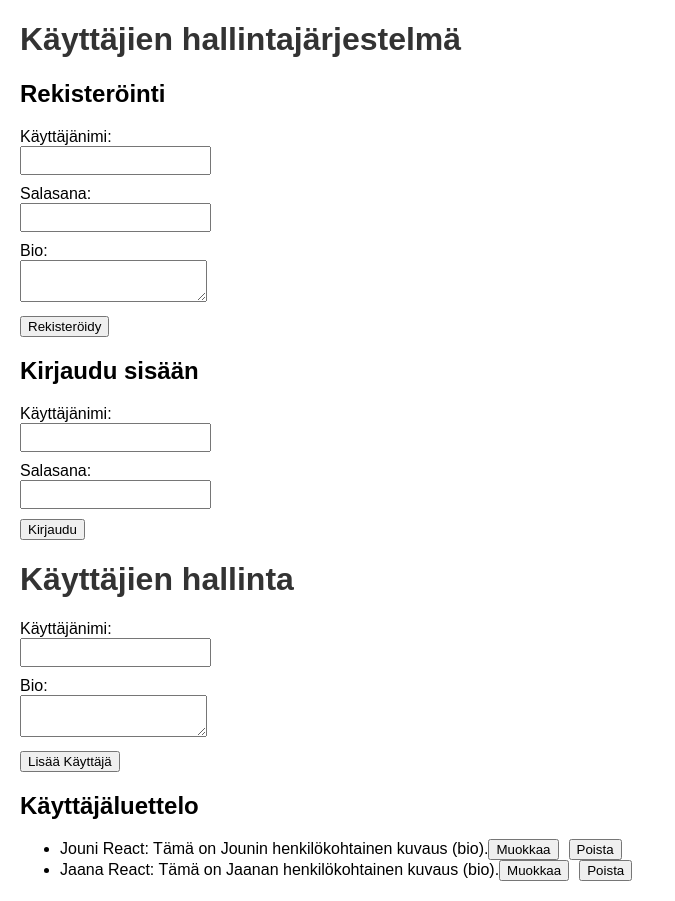
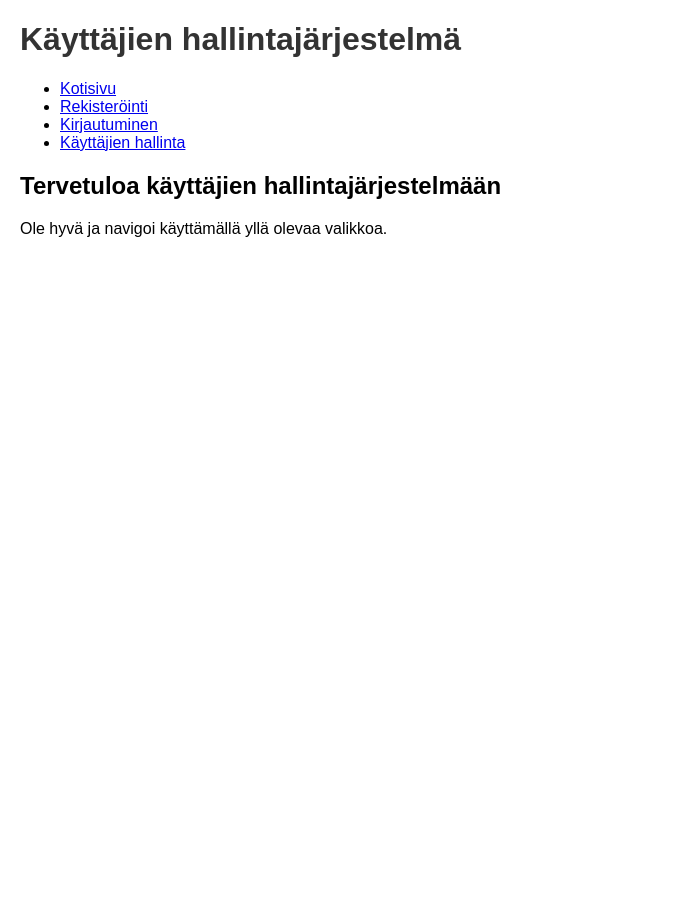
Before and after one commit to EliaSippola/kayttaja-hallinta-sovellus, a React (Create React App) app in the folder frontend/: page / in a window 1280 px wide. Shown: the whole page, without its empty margins (0-675 px from the left). After the commit the page ends 800 px from the top, so only its background shows below. Built offline with nearby package versions, Linux system fonts and the light colour scheme.

Commit message:
Added Router and routes to App.js

```diff
--- a/frontend/package.json
+++ b/frontend/package.json
@@ -8,6 +8,7 @@
     "@testing-library/user-event": "^13.5.0",
     "react": "^18.3.1",
     "react-dom": "^18.3.1",
+    "react-router-dom": "^6.26.1",
     "react-scripts": "5.0.1",
     "web-vitals": "^2.1.4"
   },
--- a/frontend/src/App.js
+++ b/frontend/src/App.js
@@ -1,5 +1,6 @@
 // src/App.js
 import React from 'react';
+import { BrowserRouter as Router, Route, Switch, Link ,Routes} from 'react-router-dom';
 // Tuodaan kaikki komponentit sovellukseen
 import Register from './components/Register';
 import Login from './components/Login';
@@ -9,15 +10,41 @@ import './App.css';
 // App-komponentti on sovelluksen pääkomponentti
 function App() {
     return (
-        <div className="App">
-            <h1>Käyttäjien hallintajärjestelmä</h1>
-{/* Rekisteröintikomponentti */}
-            <Register />
-{/* Kirjautumiskomponentti */}
-            <Login />
-{/* Käyttäjienhallintakomponentti */}
-            <UserManagement />
-        </div>
+        <Router>
+            <div className="App">
+                <h1>Käyttäjien hallintajärjestelmä</h1>
+                {/* Navigointipalkki */}
+                <nav>
+                    <ul>
+                        <li>
+                            <Link to="/">Kotisivu</Link>
+                        </li>
+                        <li>
+                            <Link to="/rekisteröinti">Rekisteröinti</Link>
+                        </li>
+                        <li>
+                            <Link to="/kirjautuminen">Kirjautuminen</Link>
+                        </li>
+                        <li>
+                            <Link to="/käyttäjät">Käyttäjien hallinta</Link>
+                        </li>
+                    </ul>
+                </nav>
+
+                {/* Reititykset */}
+                <Routes>
+                    <Route path="/" element={
+                        <div>
+                            <h2>Tervetuloa käyttäjien hallintajärjestelmään</h2>
+                            <p>Ole hyvä ja navigoi käyttämällä yllä olevaa valikkoa.</p>
+                        </div>
+                    } />
+                    <Route path="/rekisteröinti" element={<Register />} />
+                    <Route path="/kirjautuminen" element={<Login />} />
+                    <Route path="/käyttäjät" element={<UserManagement />} />
+                </Routes>
+            </div>
+        </Router>
     );
 }
 export default App;
```
Also changed, not shown: 1 other file (tests, documents, lock files or other folders).
